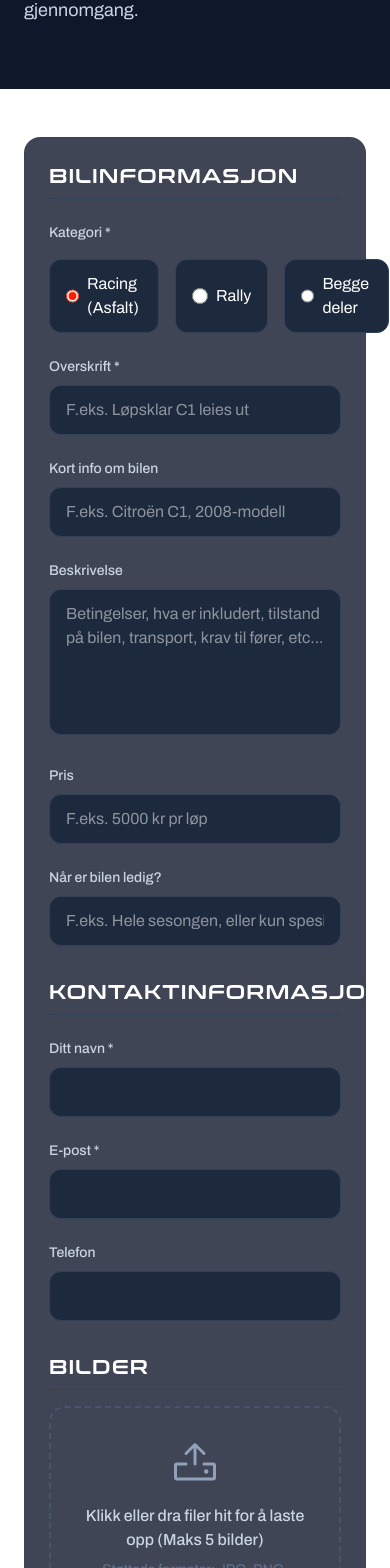
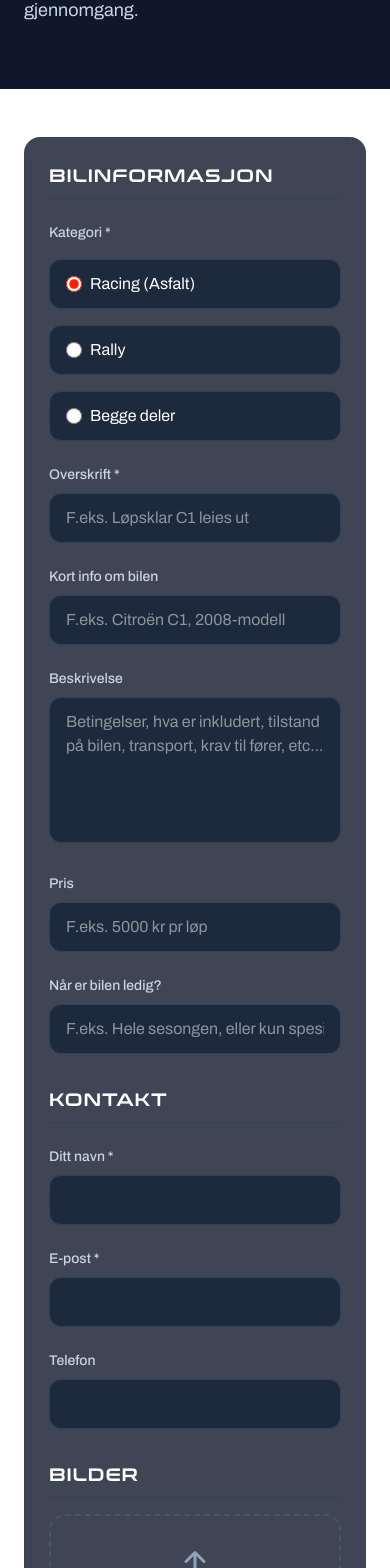
Before and after one commit to ariander/b-zero, a Next.js app: page /leiebors/ny in a window 390 px wide. Shown: the part 432-2000 px from the top of the page. Built offline with nearby package versions, Linux system fonts and the light colour scheme.

Commit message:
style: responsive font sizing and improved mobile layout for RentalForm headers and category selection

```diff
--- a/src/components/RentalForm.tsx
+++ b/src/components/RentalForm.tsx
@@ -100,11 +100,11 @@ export function RentalForm() {
             )}
 
             <div className="space-y-6">
-                <h3 className="text-xl font-conthrax uppercase tracking-wider text-white border-b border-slate-700 pb-2">Bilinformasjon</h3>
+                <h3 className="text-lg md:text-xl font-conthrax uppercase tracking-wider text-white border-b border-slate-700 pb-2">Bilinformasjon</h3>
 
                 <div className="space-y-4">
                     <label className="block text-sm font-medium text-slate-300">Kategori *</label>
-                    <div className="flex gap-4">
+                    <div className="flex flex-col md:flex-row gap-4">
                         <label className="flex items-center gap-2 cursor-pointer bg-slate-800 border border-slate-700 px-4 py-3 rounded-xl hover:border-brand-red transition-colors w-full">
                             <input type="radio" name="raceCategory" value="racing" defaultChecked className="accent-brand-red w-4 h-4" />
                             <span className="text-white">Racing (Asfalt)</span>
@@ -149,7 +149,7 @@ export function RentalForm() {
             </div>
 
             <div className="space-y-6">
-                <h3 className="text-xl font-conthrax uppercase tracking-wider text-white border-b border-slate-700 pb-2">Kontaktinformasjon</h3>
+                <h3 className="text-lg md:text-xl font-conthrax uppercase tracking-wider text-white border-b border-slate-700 pb-2">Kontakt</h3>
 
                 <div className="space-y-2">
                     <label htmlFor="contactName" className="block text-sm font-medium text-slate-300">Ditt navn *</label>
@@ -168,7 +168,7 @@ export function RentalForm() {
             </div>
 
             <div className="space-y-4">
-                <h3 className="text-xl font-conthrax uppercase tracking-wider text-white border-b border-slate-700 pb-2">Bilder</h3>
+                <h3 className="text-lg md:text-xl font-conthrax uppercase tracking-wider text-white border-b border-slate-700 pb-2">Bilder</h3>
 
                 <div className="relative border-2 border-dashed border-slate-600 rounded-2xl p-8 hover:bg-slate-800/50 transition-colors group text-center cursor-pointer">
                     <input
```
